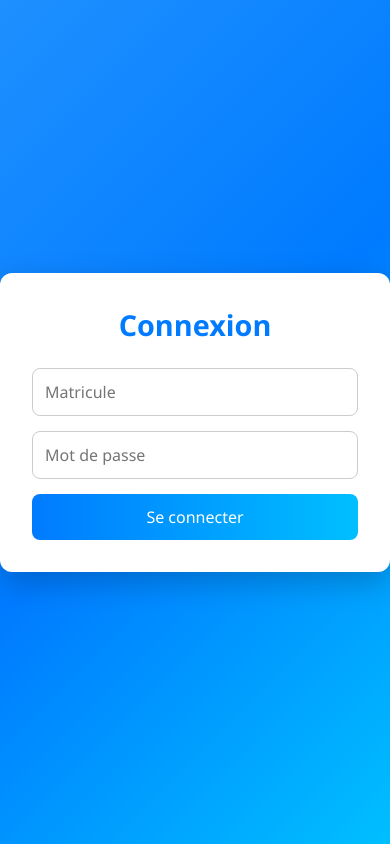
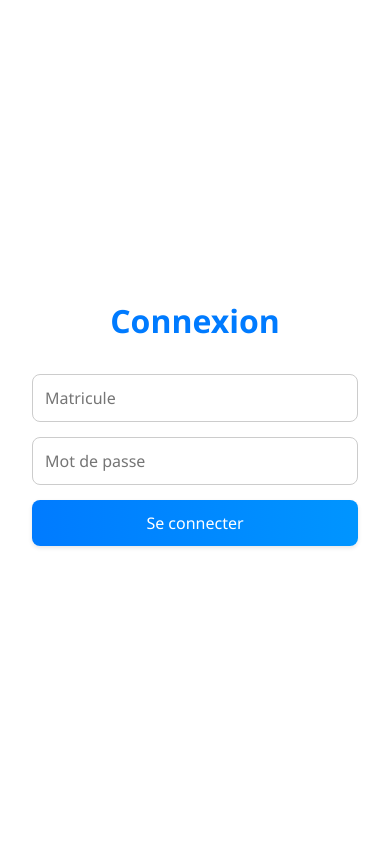
Before and after one commit to JeremyAlbertini/stage, a React (Vite) app in the folder site-stage/: page /login in a window 390 px wide. Built offline with nearby package versions, Linux system fonts and the light colour scheme; no server answers.

Commit message:
[+] login page reworked

```diff
--- a/site-stage/src/pages/log.jsx
+++ b/site-stage/src/pages/log.jsx
@@ -37,20 +37,24 @@ function Log() {
   };
 
   return (
-    <div className="log-page">
-      <div className="app-container">
+    <div className="login-container">
+      {/* Colonne gauche (1/3) - Formulaire de connexion */}
+      <div className="login-form-column">
+        <div className="login-form-wrapper">
+          <h1 className="login-title">Connexion</h1>
           {user ? (
-          <>
-            <h1 className="title-log">Bienvenue {user.matricule}</h1>
+            <div className="login-welcome">
+              <h2>Bienvenue {user.matricule}</h2>
               <p>Vous êtes déjà connecté.</p>
-          </>
+              <button
+                onClick={() => navigate("/")}
+                className="btn-primary"
+              >
+                Accéder à l'application
+              </button>
+            </div>
           ) : (
             <>
-            <h1 className="title-log">
-              {page === "login" ? "Connexion" : "Inscription"}
-            </h1>
-
-            {page === "login" && (
               <form onSubmit={handleLoginSubmit} className="auth-form">
                 <input
                   type="text"
@@ -72,11 +76,17 @@ function Log() {
                   Se connecter
                 </button>
               </form>
-            )}
-
               {message && <p className="message">{message}</p>}
             </>
           )}
+        </div>
+      </div>
+
+      {/* Colonne droite (2/3) - Fond animé */}
+      <div className="login-background-column">
+        <div className="login-overlay">
+          <h2 className="login-quote">Bienvenue sur l'application de gestion des agents</h2>
+        </div>
       </div>
     </div>
   );
--- a/site-stage/src/styles/log.css
+++ b/site-stage/src/styles/log.css
@@ -8,36 +8,90 @@
 
 /* Only scope styles to .log-page and its children */
 
-/* Main Container */
-.log-page {
-  width: 100vw;
+.login-container {
+  width: 100wv;
   height: 100vh;
-  background: linear-gradient(135deg, #1e90ff, #007bff, #00bfff);
+  display: flex;
+}
+
+.login-form-column {
+  width: 33.333%;
+  background:  white;
   display: flex;
   justify-content: center;
   align-items: center;
-  color: #fff;
+  padding: 2rem;
+  box-shadow: 0 0 15px rgba(0, 0, 0, 0.1);
+  z-index: 10;
+  position: relative;
 }
 
-.log-page .app-container {
+.login-form-wrapper {
   width: 100%;
-  max-width: 400px;
-  background: #ffffff;
-  color: #333;
-  padding: 2rem;
-  border-radius: 12px;
-  box-shadow: 0 10px 30px rgba(0, 0, 0, 0.2);
+  max-width: 350px;
+}
+
+.login-title {
+  color: #007bff;
+  margin-bottom: 2rem;
+  font-size: 2rem;
   text-align: center;
 }
 
-/* Title */
-.title-log {
-  margin-bottom: 1.5rem;
-  color: #007bff;
-  font-size: 1.8rem;
+.login-welcome {
+  text-align: center;
 }
 
-/* Form */
+.login-welcome h2 {
+  color: #333;
+  margin-bottom: 1rem;
+}
+
+.login-welcome p {
+  margin-bottom: 1.5rem;
+  color: #666;
+}
+
+.login-background-column {
+  width: 66.667%;
+  position: relative;
+  overflow: hidden;
+  background-image: url('https://media.giphy.com/media/v1.Y2lkPTc5MGI3NjExNmdqN2lvczFvbXB0cjA5dWJnMmphajl1N2JhZXBibXg3c2JhdmdndSZlcD12MV9naWZzX3NlYXJjaCZjdD1n/MyWrJJIdAfoJuEPlLP/giphy.gif');
+  background-size: cover;
+  background-position: center;
+}
+
+.background-video {
+  position: absolute;
+  top: 0;
+  left: 0;
+  width: 100%;
+  height: 100%;
+  object-fit: cover;
+}
+
+.login-overlay {
+  position: absolute;
+  top: 0;
+  left: 0;
+  width: 100%;
+  height: 100%;
+  display: flex;
+  justify-content: center;
+  align-items: center;
+  background: rgba(0, 0, 0, 0.5);
+  z-index: 5;
+}
+
+.login-quote {
+  color: white;
+  font-size: 2rem;
+  text-align: center;
+  max-width: 80%;
+  line-height: 1.4;
+  text-shadow: 0 2px 4px rgba(0, 0, 0, 0.3);
+}
+
 .auth-form {
   display: flex;
   flex-direction: column;
@@ -50,18 +104,15 @@
   border-radius: 8px;
   font-size: 16px;
   outline: none;
+  color: #333;
+  background-color: #fff;
   transition: 0.3s;
 }
 
 .auth-form input:focus {
-  border-color: #007bff;
-  box-shadow: 0 0 8px rgba(0, 123, 255, 0.3);
-}
-
-/* Button */
-.btn-primary {
-  background: linear-gradient(90deg, #007bff, #00bfff);
-  color: white;
+  border-color: linear-gradient(90deg, #007bff, #00bfff);
+  color: #333;
+  background-color: #fff;
   padding: 12px;
   border: none;
   border-radius: 8px;
@@ -70,24 +121,54 @@
   transition: 0.3s;
 }
 
+.btn-primary {
+  background-color: #007bff;
+  background: linear-gradient(90deg, #007bff, #0095ff);
+  color: white;
+  padding: 12px;
+  border: none;
+  border-radius: 8px;
+  font-size: 16px;
+  cursor: pointer;
+  transition: 0.3s;
+  font-weight: 500;
+  box-shadow: 0 2px 4px rgba(0, 0, 0, 0.1);
+}
+
 .btn-primary:hover {
   background: linear-gradient(90deg, #0056b3, #009acd);
 }
 
-/* Link */
-.link {
-  color: #007bff;
-  font-weight: bold;
-  cursor: pointer;
-}
-
-.link:hover {
-  text-decoration: underline;
-}
-
-/* Message */
 .message {
   margin-top: 15px;
   font-size: 14px;
   color: #ff4d4d;
+  text-align: center;
 }
+
+@media (max-width: 768px) {
+  .login-container {
+    flex-direction: column;
+  }
+
+  .login-form-column,
+  .login-background-column {
+    width: 100%;
+  }
+
+  .login-form-column {
+    height: 100%;
+    order: 2;
+  }
+
+  .login-quote {
+    color: white;
+    font-size: 2rem;
+    text-align: center;
+    max-width: 80%;
+    line-height: 1.4;
+    text-shadow: 0 2px 4px rgba(0, 0, 0, 0.3),
+                  0 0 10px rgba(255, 255, 255, 0.6),
+                  0 0 20px rgba(100, 180, 255, 0.4);
+  }
+}
```
Lines whose indentation alone changed are shown as unchanged.
